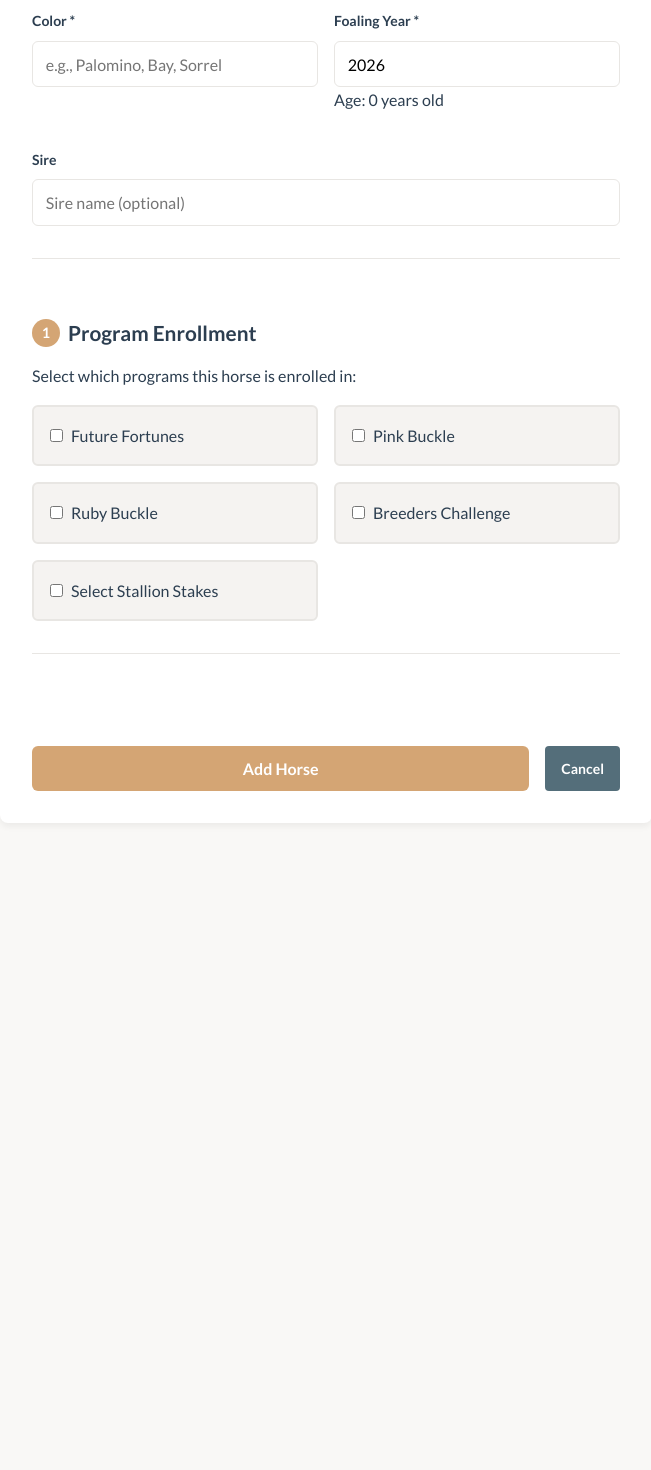
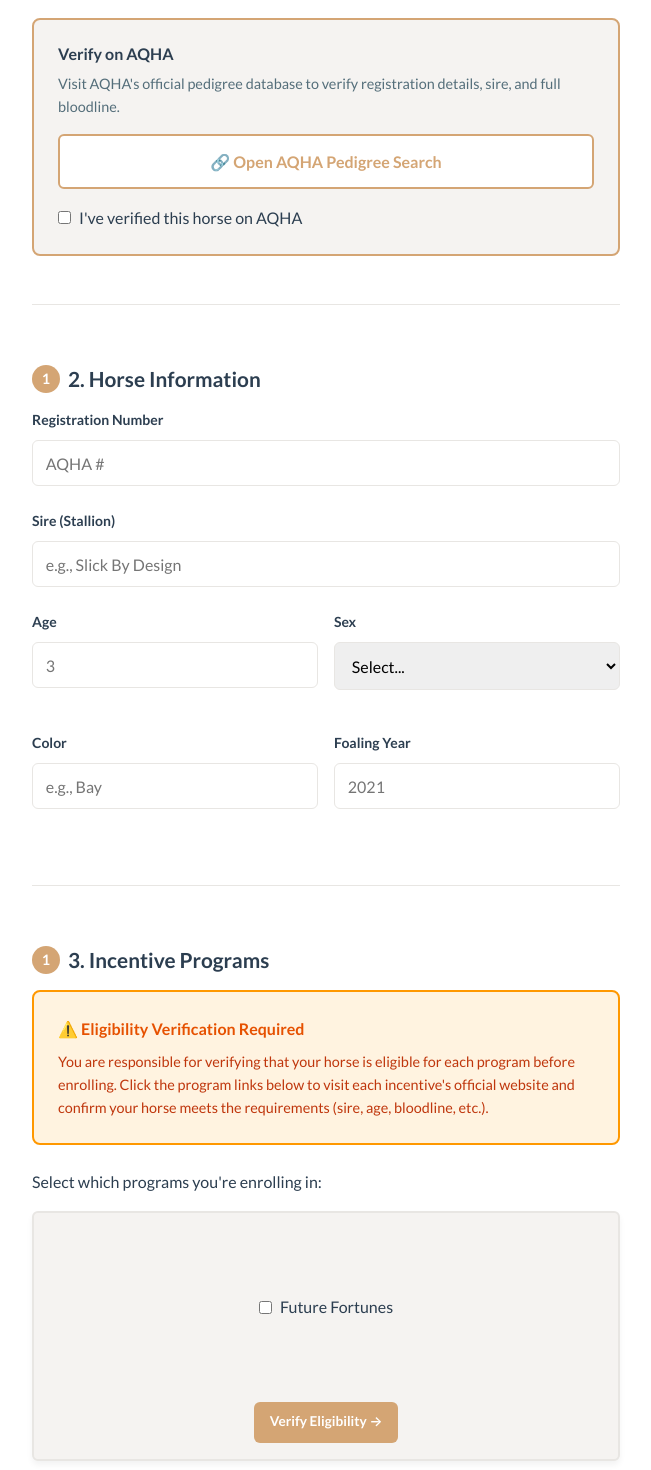
Before and after one commit to Thomadav000/incentive-vault, a React (Create React App) app: page /add-horse in a window 1280 px wide. Shown: the part 440-1910 px from the top of the page, without its empty margins (314-965 px from the left). Before the commit the page ends 1295 px from the top, so only its background shows below. Built offline with nearby package versions, Linux system fonts and the light colour scheme; no server answers; the database is empty; sample sign-in values are in the browser's storage; the HTML template or start-up script is replaced by a standard one.

Commit message:
Add program links and liability disclaimer to AddHorse form

```diff
--- a/src/pages/AddHorse.css
+++ b/src/pages/AddHorse.css
@@ -162,33 +162,87 @@
   margin-top: 1rem;
 }
 
-.programs-grid {
-  display: grid;
-  grid-template-columns: repeat(auto-fill, minmax(200px, 1fr));
+/* Disclaimer */
+.disclaimer-box {
+  background-color: #FFF3E0;
+  border: 2px solid #FF9800;
+  border-radius: 8px;
+  padding: 1.5rem;
+  margin-bottom: 1.5rem;
+}
+
+.disclaimer-title {
+  font-weight: 700;
+  color: #E65100;
+  margin: 0 0 0.5rem 0;
+  font-size: 1rem;
+}
+
+.disclaimer-text {
+  color: #BF360C;
+  font-size: 0.9rem;
+  margin: 0;
+  line-height: 1.6;
+}
+
+/* Programs List */
+.programs-list {
+  display: flex;
+  flex-direction: column;
   gap: 1rem;
+}
+
+.program-item {
+  display: flex;
+  align-items: center;
+  gap: 1rem;
+  padding: 1rem;
+  background-color: #F5F3F1;
+  border: 2px solid #E8E6E3;
+  border-radius: 6px;
+  transition: all 0.3s;
+}
+
+.program-item:hover {
+  border-color: #C7967A;
+  background-color: #FFFBF7;
 }
 
 .program-checkbox {
   display: flex;
   align-items: center;
   gap: 0.5rem;
-  padding: 1rem;
-  background-color: #F5F3F1;
-  border: 2px solid #E8E6E3;
-  border-radius: 6px;
   cursor: pointer;
-  transition: all 0.3s;
   font-weight: 500;
-}
-
-.program-checkbox:hover {
-  border-color: #C7967A;
-  background-color: #FFFBF7;
+  flex: 1;
+  margin: 0;
+  padding: 0;
+  background-color: transparent;
+  border: none;
 }
 
 .program-checkbox input {
   width: auto;
   margin: 0;
+  cursor: pointer;
+  accent-color: #D4A574;
+}
+
+.program-link {
+  background-color: #D4A574;
+  color: #FFFFFF;
+  padding: 0.6rem 1rem;
+  border-radius: 6px;
+  text-decoration: none;
+  font-size: 0.85rem;
+  font-weight: 600;
+  white-space: nowrap;
+  transition: all 0.3s;
+}
+
+.program-link:hover {
+  background-color: #C49860;
+  transform: scale(1.05);
 }
 
 .photo-upload {
@@ -273,6 +327,16 @@
     grid-template-columns: 1fr;
   }
 
+  .program-item {
+    flex-direction: column;
+    align-items: flex-start;
+  }
+
+  .program-link {
+    width: 100%;
+    text-align: center;
+  }
+
   .form-actions {
     flex-direction: column;
   }
--- a/src/pages/AddHorse.js
+++ b/src/pages/AddHorse.js
@@ -1,41 +1,60 @@
 import React, { useState } from 'react';
 import { useNavigate } from 'react-router-dom';
-import { auth, db } from '../firebase';
-import { collection, addDoc, serverTimestamp } from 'firebase/firestore';
+import { db, auth, storage } from '../firebase';
+import { collection, addDoc } from 'firebase/firestore';
+import { ref, uploadBytes, getDownloadURL } from 'firebase/storage';
 import './AddHorse.css';
 
 function AddHorse() {
   const [formData, setFormData] = useState({
     barnName: '',
     registeredName: '',
+    sire: '',
+    registrationNumber: '',
+    age: '',
+    sex: '',
     color: '',
-    foalingYear: new Date().getFullYear(),
-    sire: '',
-    programs: []
+    foalingYear: '',
+    notes: '',
+    programs: [],
   });
-  const [calculatedAge, setCalculatedAge] = useState(0);
+  const [photo, setPhoto] = useState(null);
+  const [verified, setVerified] = useState(false);
   const [loading, setLoading] = useState(false);
+  const [error, setError] = useState('');
   const navigate = useNavigate();
 
-  const allPrograms = [
-    'Future Fortunes',
-    'Pink Buckle',
-    'Ruby Buckle',
-    'Breeders Challenge',
-    'Select Stallion Stakes'
+  const programsData = [
+    {
+      name: 'Future Fortunes',
+      url: 'https://www.futurefortunesinc.com/foals/'
+    },
+    {
+      name: 'Pink Buckle',
+      url: 'https://pinkbuckle.com/nomination/2/2026-nomination-form'
+    },
+    {
+      name: 'Ruby Buckle',
+      url: 'https://therubybuckle.com/nomination/100/2026-nomination-form'
+    },
+    {
+      name: 'Breeders Challenge',
+      url: 'https://breederschallenge.com/search-nominations/'
+    },
+    {
+      name: 'Select Stallion Stakes',
+      url: 'https://www.selectstallionstakes.com/sssfoal'
+    }
   ];
 
   const handleChange = (e) => {
     const { name, value } = e.target;
-    setFormData(prev => ({
-      ...prev,
-      [name]: value
-    }));
+    setFormData(prev => ({ ...prev, [name]: value }));
+  };
 
-    if (name === 'foalingYear') {
-      const year = parseInt(value);
-      const age = 2026 - year;
-      setCalculatedAge(age);
+  const handlePhotoChange = (e) => {
+    if (e.target.files[0]) {
+      setPhoto(e.target.files[0]);
     }
   };
 
@@ -50,39 +69,27 @@ function AddHorse() {
 
   const handleSubmit = async (e) => {
     e.preventDefault();
-
-    if (!formData.barnName || !formData.registeredName || !formData.color || !formData.foalingYear) {
-      alert('Please fill in all required fields');
-      return;
-    }
-
+    setError('');
     setLoading(true);
 
     try {
-      const currentUser = auth.currentUser;
-      if (!currentUser) {
-        alert('You must be logged in');
-        return;
+      let photoURL = null;
+      if (photo) {
+        const photoRef = ref(storage, `horses/${auth.currentUser.uid}/${photo.name}`);
+        await uploadBytes(photoRef, photo);
+        photoURL = await getDownloadURL(photoRef);
       }
 
       await addDoc(collection(db, 'horses'), {
-        userId: currentUser.uid,
-        barnName: formData.barnName,
-        registeredName: formData.registeredName,
-        color: formData.color,
-        foalingYear: parseInt(formData.foalingYear),
-        age: calculatedAge,
-        sire: formData.sire,
-        programs: formData.programs,
-        programsPaid: {},
-        createdAt: serverTimestamp()
+        ...formData,
+        photo: photoURL,
+        userId: auth.currentUser.uid,
+        createdAt: new Date(),
       });
 
-      alert('Horse added successfully!');
       navigate('/dashboard');
-    } catch (error) {
-      console.error('Error adding horse:', error);
-      alert('Failed to add horse');
+    } catch (err) {
+      setError('Error adding horse: ' + err.message);
     } finally {
       setLoading(false);
     }
@@ -91,108 +98,193 @@ function AddHorse() {
   return (
     <div className="add-horse-page">
       <div className="add-horse-container">
-        <h1>Add a Horse</h1>
+        <h1>Add a New Horse</h1>
+
+        {error && <div className="error-message">{error}</div>}
 
         <form onSubmit={handleSubmit} className="add-horse-form">
+          {/* Step 1: Search & Verify */}
           <div className="form-section">
-            <h2>Horse Information</h2>
+            <h2>1. Search & Verify Horse</h2>
+
+            <div className="form-group">
+              <label>Barn Name *</label>
+              <input
+                type="text"
+                name="barnName"
+                value={formData.barnName}
+                onChange={handleChange}
+                placeholder="e.g., Speedy Racer"
+                required
+              />
+            </div>
+
+            <div className="form-group">
+              <label>Registered Name *</label>
+              <input
+                type="text"
+                name="registeredName"
+                value={formData.registeredName}
+                onChange={handleChange}
+                placeholder="e.g., Aint Bubblin Yet"
+                required
+              />
+            </div>
+
+            <div className="verification-box">
+              <h3>Verify on AQHA</h3>
+              <p>Visit AQHA's official pedigree database to verify registration details, sire, and full bloodline.</p>
+              <a href="https://www.aqha.com/" target="_blank" rel="noopener noreferrer" className="btn-verify">
+                🔗 Open AQHA Pedigree Search
+              </a>
+              <label className="checkbox-group">
+                <input
+                  type="checkbox"
+                  checked={verified}
+                  onChange={(e) => setVerified(e.target.checked)}
+                />
+                I've verified this horse on AQHA
+              </label>
+            </div>
+
+            {verified && <div className="verified-badge">✓ Verified</div>}
+          </div>
+
+          {/* Step 2: Horse Info */}
+          <div className="form-section">
+            <h2>2. Horse Information</h2>
+
+            <div className="form-group">
+              <label>Registration Number</label>
+              <input
+                type="text"
+                name="registrationNumber"
+                value={formData.registrationNumber}
+                onChange={handleChange}
+                placeholder="AQHA #"
+              />
+            </div>
+
+            <div className="form-group">
+              <label>Sire (Stallion)</label>
+              <input
+                type="text"
+                name="sire"
+                value={formData.sire}
+                onChange={handleChange}
+                placeholder="e.g., Slick By Design"
+              />
+            </div>
 
             <div className="form-row">
               <div className="form-group">
-                <label htmlFor="barnName">Barn Name *</label>
+                <label>Age</label>
                 <input
-                  type="text"
-                  id="barnName"
-                  name="barnName"
-                  value={formData.barnName}
+                  type="number"
+                  name="age"
+                  value={formData.age}
                   onChange={handleChange}
-                  placeholder="What you call them"
-                  required
+                  placeholder="3"
                 />
+              </div>
+              <div className="form-group">
+                <label>Sex</label>
+                <select name="sex" value={formData.sex} onChange={handleChange}>
+                  <option value="">Select...</option>
+                  <option value="Mare">Mare</option>
+                  <option value="Gelding">Gelding</option>
+                  <option value="Stallion">Stallion</option>
+                </select>
               </div>
             </div>
 
             <div className="form-row">
               <div className="form-group">
-                <label htmlFor="registeredName">Registered Name *</label>
+                <label>Color</label>
                 <input
                   type="text"
-                  id="registeredName"
-                  name="registeredName"
-                  value={formData.registeredName}
+                  name="color"
+                  value={formData.color}
                   onChange={handleChange}
-                  placeholder="Official AQHA registered name"
-                  required
+                  placeholder="e.g., Bay"
+                />
+              </div>
+              <div className="form-group">
+                <label>Foaling Year</label>
+                <input
+                  type="number"
+                  name="foalingYear"
+                  value={formData.foalingYear}
+                  onChange={handleChange}
+                  placeholder="2021"
                 />
               </div>
             </div>
+          </div>
 
-            <div className="form-row">
-              <div className="form-group">
-                <label htmlFor="color">Color *</label>
-                <input
-                  type="text"
-                  id="color"
-                  name="color"
-                  value={formData.color}
-                  onChange={handleChange}
-                  placeholder="e.g., Palomino, Bay, Sorrel"
-                  required
-                />
-              </div>
-              <div className="form-group">
-                <label htmlFor="foalingYear">Foaling Year *</label>
-                <input
-                  type="number"
-                  id="foalingYear"
-                  name="foalingYear"
-                  value={formData.foalingYear}
-                  onChange={handleChange}
-                  min="1990"
-                  max="2026"
-                  required
-                />
-                <p className="calculated-age">Age: {calculatedAge} years old</p>
-              </div>
+          {/* Step 3: Programs */}
+          <div className="form-section">
+            <h2>3. Incentive Programs</h2>
+
+            <div className="disclaimer-box">
+              <p className="disclaimer-title">⚠️ Eligibility Verification Required</p>
+              <p className="disclaimer-text">You are responsible for verifying that your horse is eligible for each program before enrolling. Click the program links below to visit each incentive's official website and confirm your horse meets the requirements (sire, age, bloodline, etc.).</p>
             </div>
 
-            <div className="form-group">
-              <label htmlFor="sire">Sire</label>
-              <input
-                type="text"
-                id="sire"
-                name="sire"
-                value={formData.sire}
-                onChange={handleChange}
-                placeholder="Sire name (optional)"
-              />
-            </div>
-          </div>
-
-          <div className="form-section">
-            <h2>Program Enrollment</h2>
-            <p className="form-description">Select which programs this horse is enrolled in:</p>
-            <div className="programs-grid">
-              {allPrograms.map(program => (
-                <div key={program} className="program-checkbox">
-                  <input
-                    type="checkbox"
-                    id={program}
-                    checked={formData.programs.includes(program)}
-                    onChange={() => handleProgramToggle(program)}
-                  />
-                  <label htmlFor={program}>{program}</label>
+            <p>Select which programs you're enrolling in:</p>
+            <div className="programs-list">
+              {programsData.map(program => (
+                <div key={program.name} className="program-item">
+                  <label className="program-checkbox">
+                    <input
+                      type="checkbox"
+                      checked={formData.programs.includes(program.name)}
+                      onChange={() => handleProgramToggle(program.name)}
+                    />
+                    {program.name}
+                  </label>
+                  <a href={program.url} target="_blank" rel="noopener noreferrer" className="program-link">
+                    Verify Eligibility →
+                  </a>
                 </div>
               ))}
             </div>
           </div>
 
+          {/* Step 4: Photo & Notes */}
+          <div className="form-section">
+            <h2>4. Photo & Details (Optional)</h2>
+
+            <div className="form-group">
+              <label>Horse Photo</label>
+              <div className="photo-upload">
+                <input
+                  type="file"
+                  accept="image/*"
+                  onChange={handlePhotoChange}
+                />
+                <p>📸 Click to upload or drag and drop</p>
+              </div>
+            </div>
+
+            <div className="form-group">
+              <label>Notes</label>
+              <textarea
+                name="notes"
+                value={formData.notes}
+                onChange={handleChange}
+                placeholder="Any additional info about this horse..."
+                rows="4"
+              />
+            </div>
+          </div>
+
           <div className="form-actions">
-            <button type="submit" disabled={loading} className="btn-submit">
-              {loading ? 'Adding Horse...' : 'Add Horse'}
-            </button>
             <button type="button" onClick={() => navigate('/dashboard')} className="btn-cancel">
               Cancel
+            </button>
+            <button type="submit" disabled={loading} className="btn-submit">
+              {loading ? 'Adding Horse...' : 'Add Horse to Barn'}
             </button>
           </div>
         </form>
```
